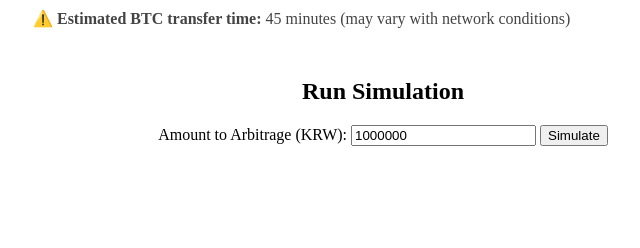
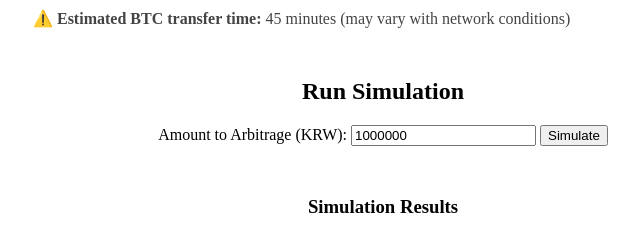
Before and after one commit to dokim804/kimchi-arbitrage-bot, a Flask app: page /simulation in a window 1280 px wide. Shown: the part 1009-1257 px from the top of the page, without its empty margins (257-897 px from the left). Before the commit the page ends 1155 px from the top, so only its background shows below. Run offline with Flask 3, Linux system fonts and the light colour scheme.

Commit message:
move Simulation results above profit summary box

```diff
--- a/app/static/simulation.js
+++ b/app/static/simulation.js
@@ -57,7 +57,6 @@ async function runSimulation() {
     `;
 
     document.getElementById('simulationResults').innerHTML = `
-        <h2>Simulation Results</h2>
         <p><b>Step 1:</b> Convert ${krwAmount.toLocaleString()} KRW to EUR via Wise with real-time conversion rate (fee: ${wiseFee.toLocaleString()} KRW) → <b>${eurReceived.toFixed(2)} EUR</b></p>
         <p><b>Step 2:</b> Deposit EUR to Bitvavo (fee: ${bitvavoDepositFee} EUR) → <b>${eurAfterDeposit.toFixed(2)} EUR</b></p>
         <p><b>Step 3:</b> Buy BTC on Bitvavo at ${bitvavoBtcPrice.toLocaleString()} EUR/BTC (fee: ${bitvavoBuyFeePercent}%) → <b>${btcBought.toFixed(6)} BTC</b></p>
--- a/app/templates/simulation.html
+++ b/app/templates/simulation.html
@@ -120,6 +120,7 @@
         <input type="number" id="krwAmount" value="1000000" min="10000" step="10000">
         <button type="button" onclick="runSimulation()">Simulate</button>
     </form>
+    <h3 class="centered" style="margin-top:50px;">Simulation Results</h3>
     <div id="profitSummary" class="centered" style="margin-top:30px;"></div>
     <div id="simulationResults" class="centered" style="margin-top:30px;"></div>
     <script src="{{ url_for('static', filename='simulation.js') }}"></script>
```
